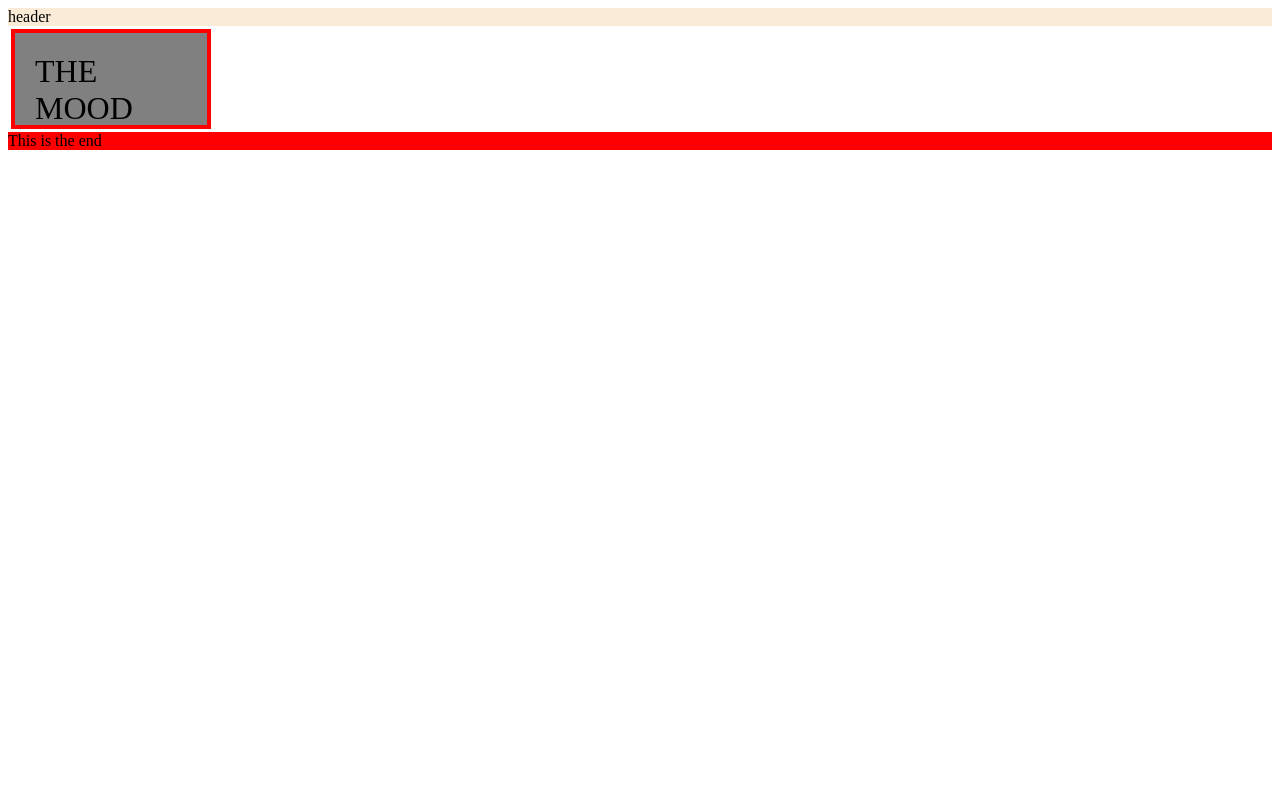
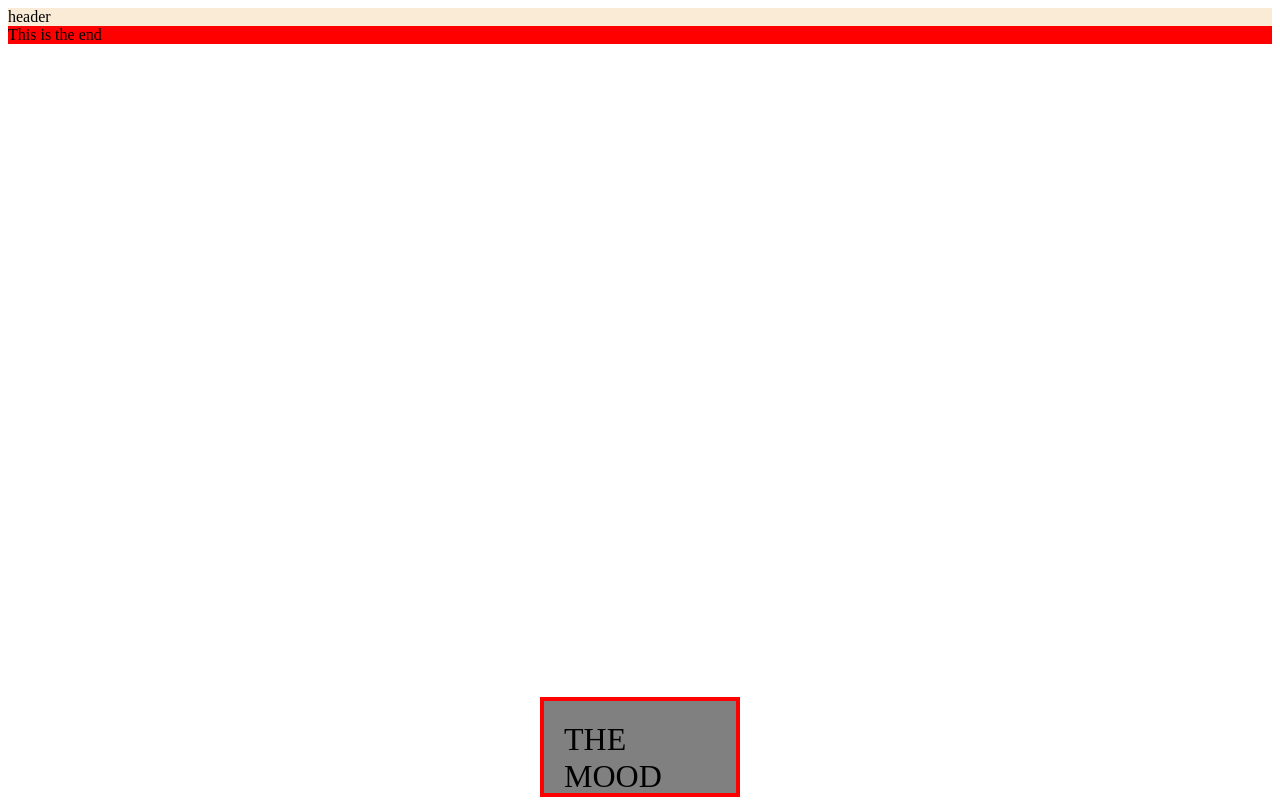
Before and after one commit to sansubed/ReactBackendFrontend, a React (Vite) app: page / in a window 1280 px wide. Built offline with nearby package versions, Linux system fonts and the light colour scheme.

Commit message:
Save my local

```diff
--- a/src/home/home.module.css
+++ b/src/home/home.module.css
@@ -8,5 +8,14 @@
   margin: 3px;
   border: 4px solid red;
   box-sizing: border-box;
+  position: absolute;
+  right: 0;
+  left: 0;
+  bottom: 0;
+  margin-left: auto;
+  margin-right: auto;
 }
 /*flow layout*/
+.wrapper {
+  position: relative;
+}
```
